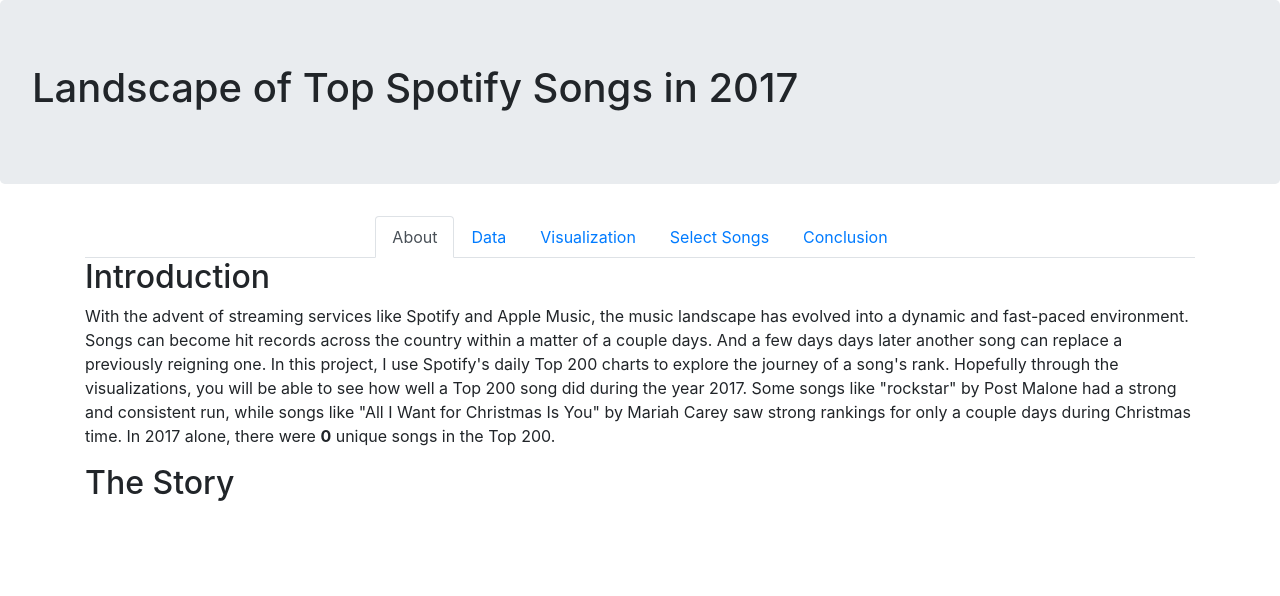
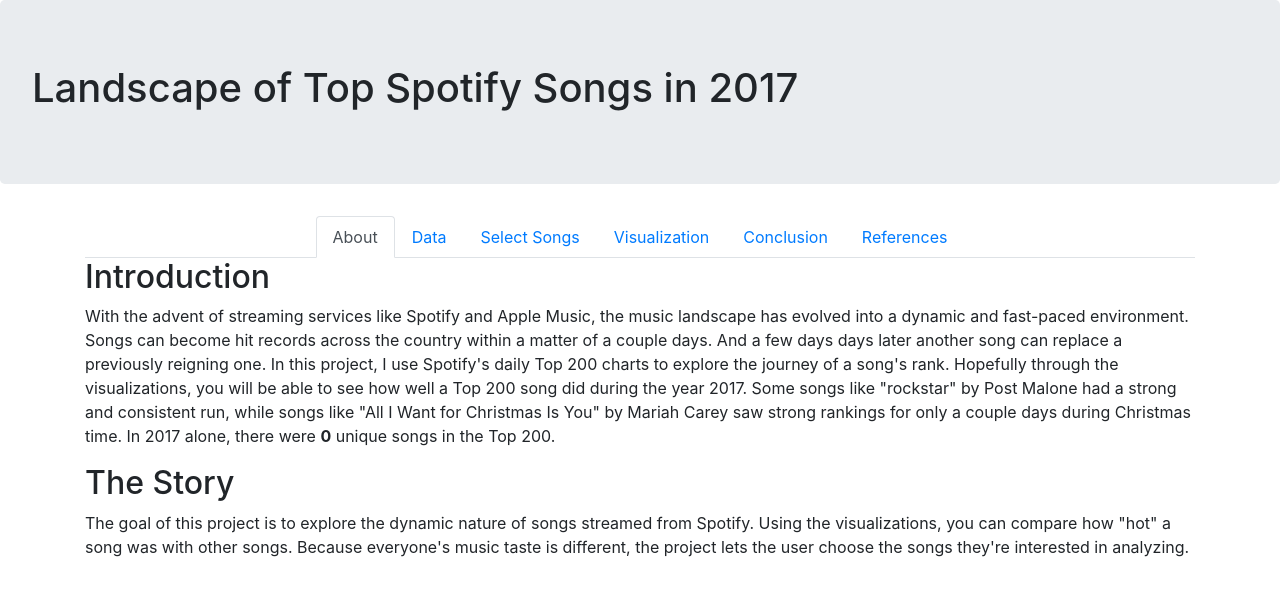
Before and after one commit to imsteev/05839-midterm-project, a Flask app: page / in a window 1280 px wide. Shown: the top 596 px of the page. Run offline with Flask 2, Linux system fonts and the light colour scheme; parts of the project's set-up code (start-up, migrations or seed data) failed here and were passed over; some libraries are stand-ins or nearby versions.

Commit message:
update references and text

```diff
--- a/templates/about.html
+++ b/templates/about.html
@@ -13,6 +13,9 @@
     </div>
     <div>
         <h2>The Story</h2>
-        <p></p>
+        <p>The goal of this project is to explore the dynamic nature of songs streamed from Spotify. Using the visualizations,
+            you can compare how "hot" a song was with other songs. Because everyone's music taste is different, the project
+            lets the user choose the songs they're interested in analyzing.
+        </p>
     </div>
 </div>
--- a/templates/conclusion.html
+++ b/templates/conclusion.html
@@ -1,10 +1,25 @@
 <div class='conclusion'>
     <div>
-        <h2>Learning Experience</h2>
-        <p></p>
+        <h3>Learning Experience</h3>
+        <p>I learned a lot doing this project. With regard to data collection and cleaning, I used Pandas and NumPy to shape
+            the dataset to a form that is usable. I learned how to use
+            <a href="https://plot.ly/">Plotly</a>, which is an awesome visualization tool that has Python and Javascript libraries. All the plots that
+            you see on this website were created with the Plotly Python API.
+        </p>
+        <p>
+            With regard to the dataset itself, I learned that song ranking trends can be pretty erratic. Some songs can stay a hit record
+            for a few weeks to a few months, and some songs are hot for a short period of time. Their rankings can also jump
+            wildly from one day to another. Without a larger context that considers things like culture, social media presence
+            of an artist, song promotion information, it's hard to make conclusions about how these songs correlate with
+            each other.
+        </p>
+        <p>
+            Overall, this was a fun project to explore. Music is a big part of people's lives, so it's interesting to see how our favorite
+            songs perform in relation to other songs.
+        </p>
     </div>
     <div>
-        <h2>User Feedback</h2>
+        <h3>User Feedback</h3>
         <p>The feedback I got from my user feedback was primarily about the heatmap. The user had difficulty understanding the
             color gradient - in particular, they felt that going from red (a high ranked song) to blue (a low ranked song)
             wasn't intutitive. Rather, they thought the gradient should be smoother and within a similar color range.
--- a/templates/data.html
+++ b/templates/data.html
@@ -25,7 +25,7 @@
         <h2>Using Data</h2>
         <p>
             For this project, I relied heavily on Pandas, NumPy, and Plotly. All of these come with Python packages, so it was easy to
-            integrate into a Flask application. There was some things I had to do to shape the original dataset to one that
+            integrate into a Flask application. There were some things I had to do to shape the original dataset to one that
             could be used for visualization. One was to calculate song position differences - this is simply the difference
             between a song's position at a certain date, and the previously seen position. There were some other minor manipulations,
             so you check out the source code for more details.
--- a/templates/index.html
+++ b/templates/index.html
@@ -27,13 +27,16 @@
                 <a class="nav-link" href="#data" data-toggle='tab'>Data</a>
             </li>
             <li class="nav-item">
+                <a class="nav-link" href="#selectsongs" data-toggle='tab'>Select Songs</a>
+            </li>
+            <li class="nav-item">
                 <a class="nav-link" href="#visualization" data-toggle='tab'>Visualization</a>
             </li>
             <li class="nav-item">
-                <a class="nav-link" href="#selectsongs" data-toggle='tab'>Select Songs</a>
+                <a class="nav-link" href="#conclusion" data-toggle='tab'>Conclusion</a>
             </li>
             <li class="nav-item">
-                <a class="nav-link" href="#conclusion" data-toggle='tab'>Conclusion</a>
+                <a class="nav-link" href="#references" data-toggle="tab">References</a>
             </li>
         </ul>
         <div class='tab-content'>
@@ -52,7 +55,50 @@
             <div class='tab-pane' id='selectsongs' role='tabpanel'>
                 {% include 'selectsongs.html' %}
             </div>
-            {% if selected_songs|length>0 %} {{pos_scatter}} {{ diff_scatter }} {{heatmap}} {{boxplot}} {{bar}}{% endif %}
+            <div class='tab-pane' id='references' role='tabpanel'>
+                <h2>References</h2>
+                <ul>
+                    <li>
+                        <a href="https://plot.ly/">Plotly</a>
+                    </li>
+                    <li>
+                        <a href="http://www.numpy.org/">NumPy</a>
+                    </li>
+                    <li>
+                        <a href="https://pandas.pydata.org/">Pandas</a>
+                    </li>
+                    <li>
+                        <a href="https://spotifycharts.com/regional">Spotify Charts</a>
+                    </li>
+                    <li>
+                        <a href="https://www.kaggle.com/edumucelli/spotifys-worldwide-daily-song-ranking">Kaggle Dataset</a>
+                    </li>
+                </ul>
+            </div>
+            <div class='plots'>
+                {% if selected_songs|length>0 %}
+                <div>
+                    <h4>Scatterplots</h4>
+                </div>
+                {{pos_scatter}} {{ diff_scatter }}
+                <hr>
+                <div>
+                    <h4>Scatterplots</h4>
+                </div>
+                {{heatmap}}
+                <hr>
+                <div>
+                    <h4>Scatterplots</h4>
+                </div>
+                {{boxplot}}
+                <hr>
+                <div>
+                    <h4>Scatterplots</h4>
+                </div>
+                {{bar}}{% endif %}
+            </div>
+            <br>
+            <br>
         </div>
     </div>
 
@@ -64,6 +110,17 @@
         crossorigin="anonymous"></script>
     <script src="https://maxcdn.bootstrapcdn.com/bootstrap/4.0.0/js/bootstrap.min.js" integrity="sha384-JZR6Spejh4U02d8jOt6vLEHfe/JQGiRRSQQxSfFWpi1MquVdAyjUar5+76PVCmYl"
         crossorigin="anonymous"></script>
+
+    <script>
+        $(".plots").css("display", "none")
+        $('a[data-toggle="tab"]').on('click', function (e) {
+            if ($(this).attr("href") == "#visualization") {
+                $(".plots").css("display", "block")
+            } else {
+                $(".plots").css("display", "none")
+            }
+        })
+    </script>
 </body>
 
 </html>
--- a/templates/selectsongs.html
+++ b/templates/selectsongs.html
@@ -1,8 +1,16 @@
 <div class='selectsongs'>
-    <div>
-        <p style='font-weight:bold;'>Please select the songs you are interested in visualizing.
-        </p>
+    <div class='song-selection'>
+        {% if selected_songs|length>0 %}
+        <h2>Currently selected songs</h2>
+        <ul>
+            {% for song in selected_songs %}
+            <li>{{ song[0] }} by {{ song[1] }}</li>
+            {% endfor %}
+        </ul>
+        {% endif %}
     </div>
+    <p style='font-weight:bold;'>Please select the songs you are interested in visualizing.
+    </p>
     <form action="{{ url_for('select_songs') }}" method='POST'>
         <div class='row'>
             <div class="input-group">
--- a/templates/visualization.html
+++ b/templates/visualization.html
@@ -1,24 +1,14 @@
 <div class='visualization'>
     <div class='song-selection'>
-        <h4>Selected songs</h4>
+        {% if selected_songs|length>0 %}
+        <h2>Currently selected songs</h2>
         <ul>
             {% for song in selected_songs %}
             <li>{{ song[0] }} by {{ song[1] }}</li>
             {% endfor %}
         </ul>
-    </div>
-    <div>
-        <h2>User Feedback</h2>
-        <p>The feedback I got from my user feedback was primarily about the heatmap. The user had difficulty understanding the
-            color gradient - in particular, they felt that going from red (a high ranked song) to blue (a low ranked song)
-            wasn't intutitive. Rather, they thought the gradient should be smoother and within a similar color range.
-        </p>
-        <p>
-            While I understand the idea that flowing from red to blue with colors in between wasn't the most intuitive, the context of
-            this project is about the
-            <span style='font-weight:bold;'>Top 200 songs</span>. In this context, I think it makes sense for a high ranked song to be red, as in "hot",
-            while a lower ranked song would be "cooling down", hence the blue. Thus, I kept the original color scheme as
-            it is. Interesting feedback nonetheless.
-        </p>
+        {% else %}
+        <h3 style='color:red;'>No songs selected for visualization. Go to the 'Select Songs' tab to pick songs to visualize.</h3>
+        {% endif %}
     </div>
 </div>
```
Also changed, not shown: spotify.py (+8 -3 lines).
